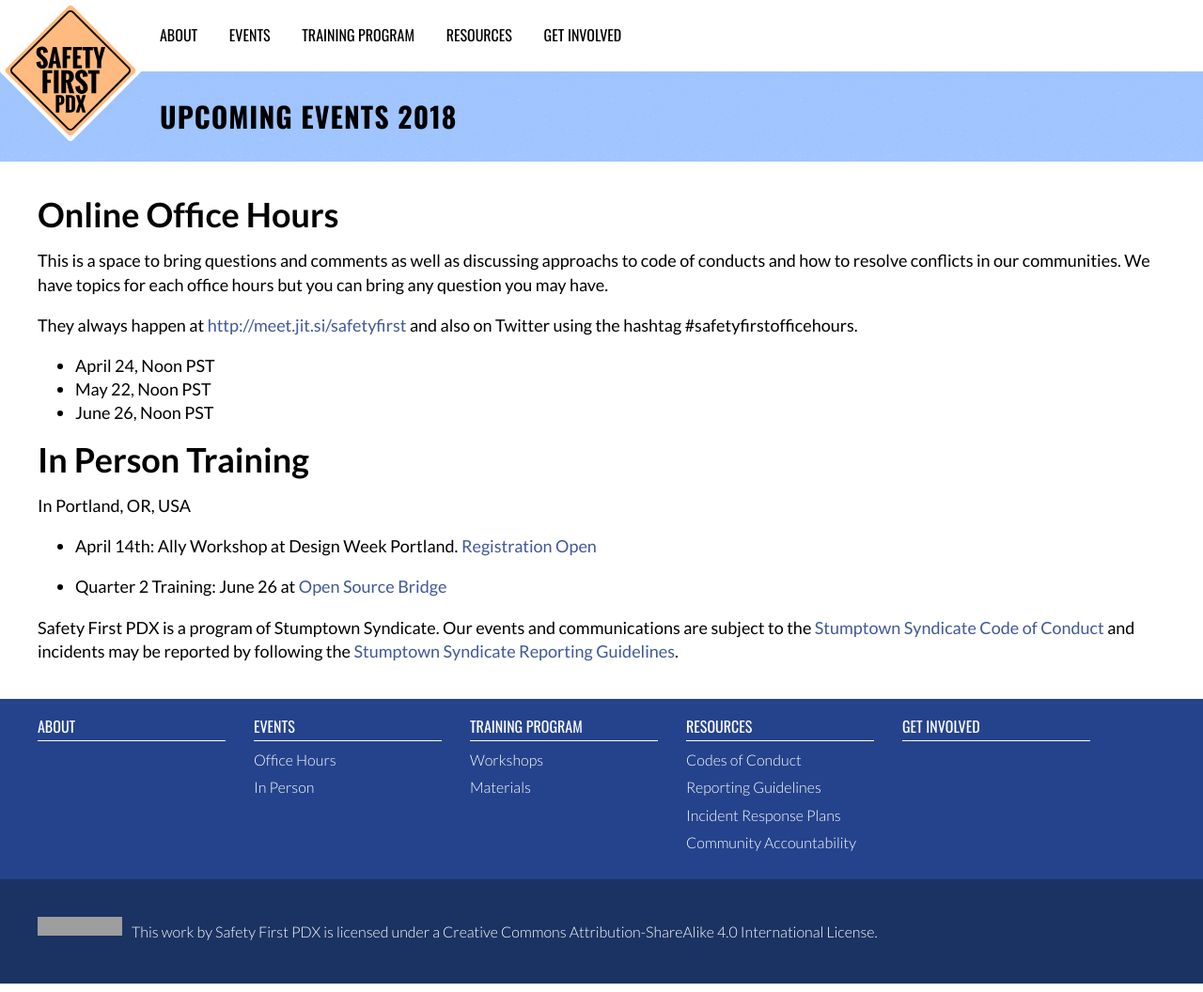
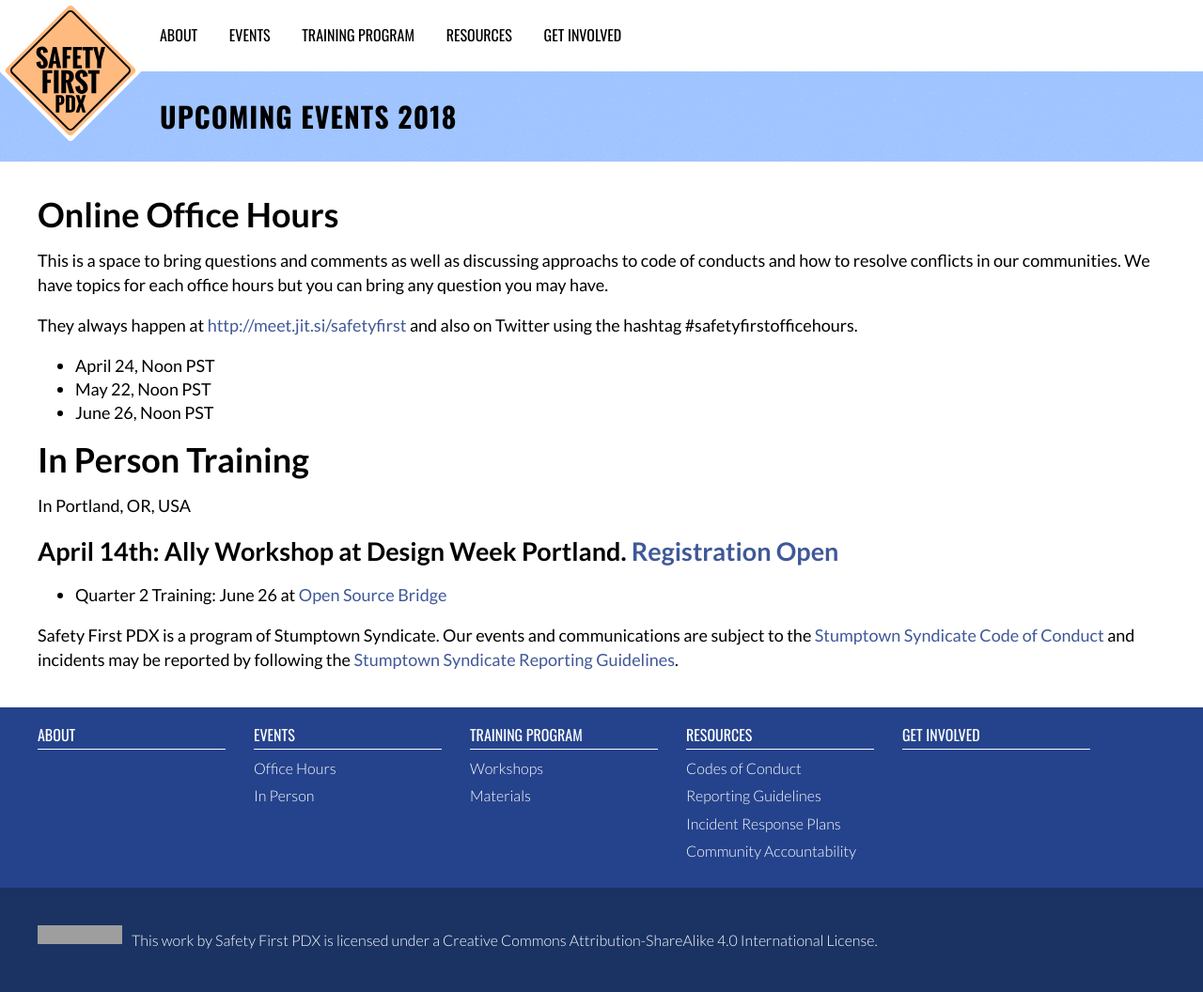
Before and after one commit to safetyfirstpdx/safetyfirstpdx.github.io, a Jekyll site: the page built from upcoming_events.md, in a window 1280 px wide. Shown: the whole page at 94% size. Built offline with Jekyll 4.4.1, drawn with Linux system fonts in a browser that asks for light colours; nearby versions of some CDN libraries; grey boxes are pictures that could not be loaded.

Commit message:
Get that up.

```diff
--- a/upcoming_events.md
+++ b/upcoming_events.md
@@ -17,7 +17,7 @@
 
 In Portland, OR, USA
 
-* April 14th: Ally Workshop at Design Week Portland. [Registration Open](https://www.eventbrite.com/e/ally-skills-workshop-tickets-44856306420)
+## April 14th: Ally Workshop at Design Week Portland. [Registration Open](https://www.eventbrite.com/e/ally-skills-workshop-tickets-44856306420)
 
 * Quarter 2 Training: June 26 at [Open Source Bridge](http://opensourcebridge.org/)
 
```
